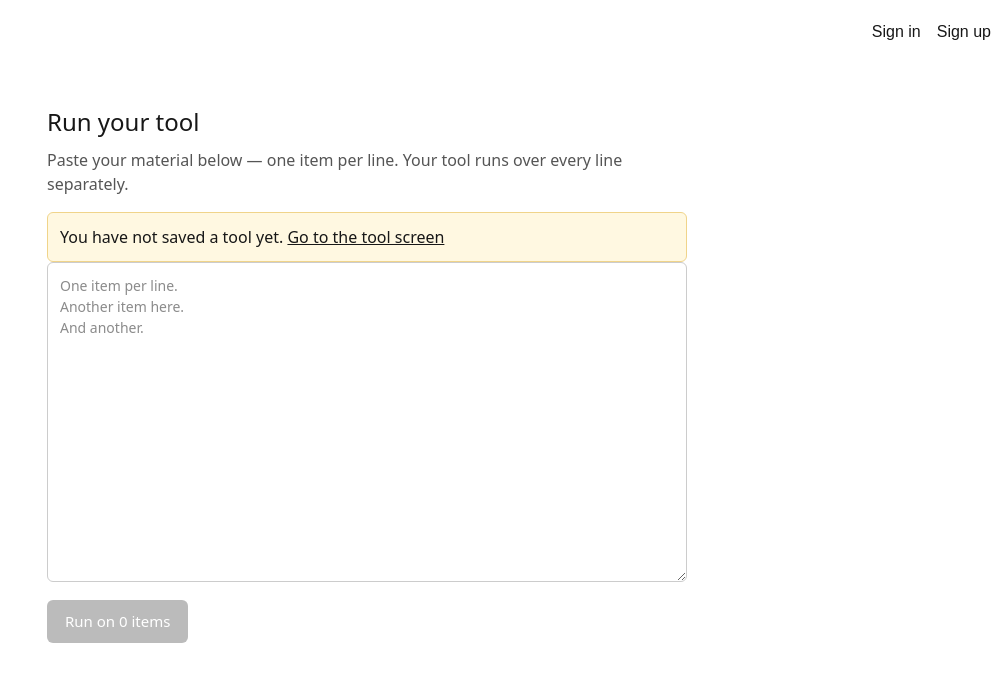
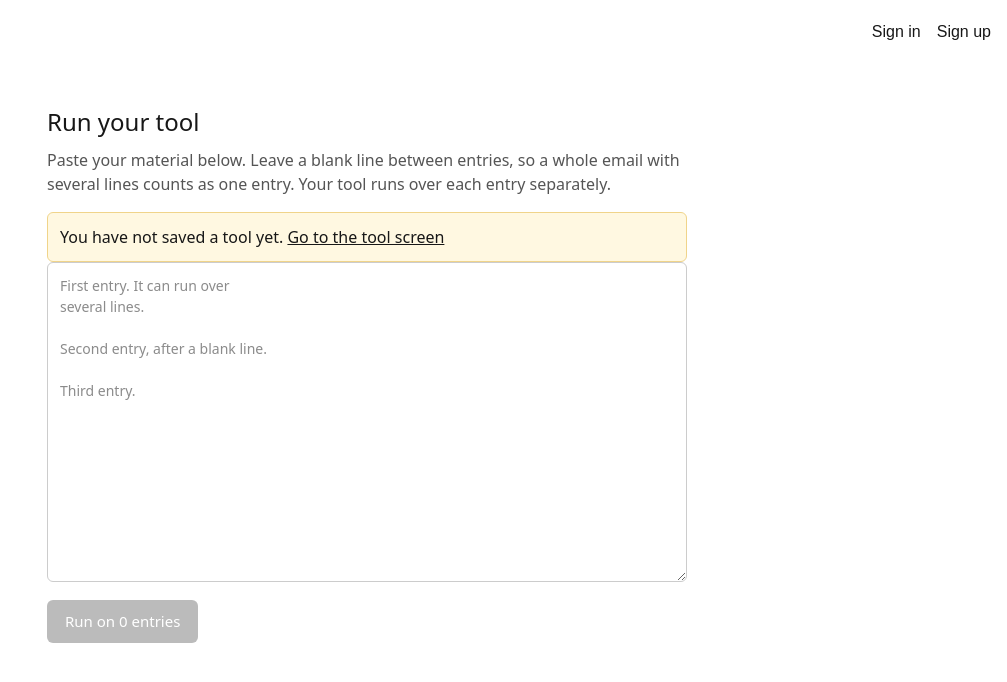
Before and after one commit to LPLP121/tutor, a Next.js app: page /run in a window 1280 px wide. Shown: the top 682 px of the page, without its empty margins (273-1280 px from the left). Built offline with nearby package versions, Linux system fonts and the light colour scheme; no server answers.

Commit message:
before Plinio: coach starts at step 1 and never takes the rule in chat; entries split on blank lines so whole emails work

```diff
--- a/app/api/run/route.ts
+++ b/app/api/run/route.ts
@@ -1,6 +1,7 @@
 import { NextRequest, NextResponse } from 'next/server';
 import { getLearnerId } from '@/lib/identity';
 import { ensureLearner, createRun, loadLatestTool, MAX_ITEMS } from '@/lib/db';
+import { splitEntries } from '@/lib/entries';
 
 export const maxDuration = 60;
 
@@ -10,17 +11,14 @@ export async function POST(req: NextRequest) {
   const body = await req.json();
   const raw = typeof body.material === 'string' ? body.material : '';
 
-  const items = raw
-    .split('\n')
-    .map((line: string) => line.trim())
-    .filter((line: string) => line.length > 0);
+  const items = splitEntries(raw);
 
   if (items.length === 0) {
     return NextResponse.json({ error: 'no material' }, { status: 400 });
   }
   if (items.length > MAX_ITEMS) {
     return NextResponse.json(
-      { error: `too many items — ${items.length} sent, ${MAX_ITEMS} is the limit` },
+      { error: `too many entries — ${items.length} sent, ${MAX_ITEMS} is the limit` },
       { status: 400 }
     );
   }
--- a/app/run/page.tsx
+++ b/app/run/page.tsx
@@ -2,6 +2,7 @@
 
 import { useState, useEffect } from 'react';
 import { useRouter } from 'next/navigation';
+import { splitEntries } from '@/lib/entries';
 
 const MAX_ITEMS = 25;
 
@@ -20,10 +21,7 @@ export default function RunPage() {
       .catch(() => setTool(null));
   }, []);
 
-  const items = material
-    .split('\n')
-    .map((l) => l.trim())
-    .filter((l) => l.length > 0);
+  const items = splitEntries(material);
 
   const tooMany = items.length > MAX_ITEMS;
 
@@ -80,8 +78,9 @@ export default function RunPage() {
     <main style={{ maxWidth: 680, margin: '40px auto', padding: '0 20px', fontFamily: 'system-ui, sans-serif' }}>
       <h1 style={{ fontSize: 24, marginBottom: 8 }}>Run your tool</h1>
       <p style={{ color: '#555', marginTop: 0, lineHeight: 1.5 }}>
-        Paste your material below — one item per line. Your tool runs over every
-        line separately.
+        Paste your material below. Leave a blank line between entries, so a
+        whole email with several lines counts as one entry. Your tool runs over
+        each entry separately.
       </p>
       {tool === null && (
         <div style={{ marginTop: 16, padding: 12, background: '#fff8e1', border: '1px solid #f0d48a', borderRadius: 6 }}>
@@ -107,7 +106,7 @@ export default function RunPage() {
         onChange={(e) => setMaterial(e.target.value)}
         disabled={busy}
         rows={14}
-        placeholder={'One item per line.\nAnother item here.\nAnd another.'}
+        placeholder={'First entry. It can run over\nseveral lines.\n\nSecond entry, after a blank line.\n\nThird entry.'}
         style={{ width: '100%', padding: 12, fontSize: 14, fontFamily: 'inherit', lineHeight: 1.5, borderRadius: 6, border: '1px solid #ccc' }}
       />
 
@@ -117,12 +116,12 @@ export default function RunPage() {
           disabled={busy || items.length === 0 || tooMany}
           style={{ padding: '10px 18px', fontSize: 15, borderRadius: 6, border: 'none', background: busy || items.length === 0 || tooMany ? '#bbb' : '#111', color: 'white', cursor: busy ? 'default' : 'pointer' }}
         >
-          {busy ? 'Running…' : `Run on ${items.length} item${items.length === 1 ? '' : 's'}`}
+          {busy ? 'Running…' : `Run on ${items.length} ${items.length === 1 ? 'entry' : 'entries'}`}
         </button>
 
         <span style={{ color: tooMany ? '#b00' : '#666', fontSize: 14 }}>
           {tooMany
-            ? `${items.length} items — ${MAX_ITEMS} is the limit for now`
+            ? `${items.length} entries — ${MAX_ITEMS} is the limit for now`
             : status}
         </span>
       </div>
--- /dev/null
+++ b/lib/entries.ts
@@ -0,0 +1,16 @@
+// Splits pasted material into entries.
+//
+// If the text has a blank line anywhere, entries are separated by blank
+// lines, so a whole email with a greeting, body and sign-off stays one entry.
+// If there is no blank line, every line is its own entry.
+//
+// The run page and /api/run both call this, so the count the learner sees
+// on the button is the count the server actually runs.
+
+const BLANK_LINE = /\n\s*\n/;
+
+export function splitEntries(raw: string): string[] {
+  const text = raw.replace(/\r/g, '');
+  const parts = BLANK_LINE.test(text) ? text.split(BLANK_LINE) : text.split('\n');
+  return parts.map((p) => p.trim()).filter((p) => p.length > 0);
+}
--- a/prompts/coach.md
+++ b/prompts/coach.md
@@ -47,6 +47,16 @@ looks like, send them there. Your job is to help them through whichever
 step of their plan they are on. Find out which step that is, then help
 
 with that step only. Do not gather requirements across many turns.
+
+
+
+When they first arrive, start them at step 1 of their plan, not at the rule.
+
+
+
+Never ask them to write their rule for wrong here in the chat. This chat is not saved, and anything they write in it is lost. The rule is written on the tool screen, at step 3. You can help them think it through, then tell them to go to the tool screen and write it there.
+
+
 
 The one part you never draft for them is the rule for what makes an output
 
```
